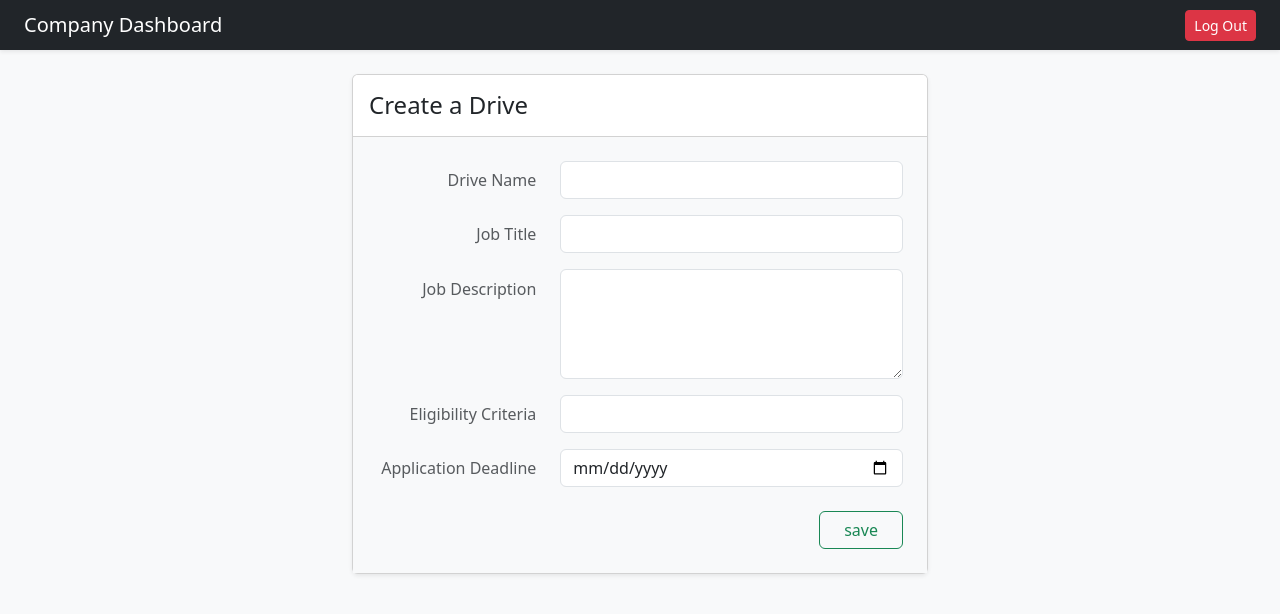
After one commit to 24f3001437-princegupta/Placement_Portal_project, a Flask app: page /create_drive/1 in a window 1280 px wide. The commit adds this page. Shown: the top 614 px of the page. Run offline with Flask 3, Linux system fonts and the light colour scheme.

Commit message:
Milestone-PPA Company-Dashboard-Management

```diff
--- a/application/controlers.py
+++ b/application/controlers.py
@@ -145,7 +145,7 @@ def blacklist_student(id):
 def home():
     return redirect("/login")
 
-@app.route("/complete_drive/<int:id>")
+@app.route("/admin_complete_drive/<int:id>")
 def complete_drive(id):
     this_drive=PlacementDrive.query.get(id)
 
@@ -153,3 +153,93 @@ def complete_drive(id):
         this_drive.status = 'Completed'
         db.session.commit()
     return redirect("/admin_dashboard")
+
+@app.route("/home/<int:id>")
+def company_home(id):
+    this_user=User.query.get(id)
+    if this_user and this_user.role=="company":
+        company_prof=Company.query.filter_by(user_id=id).first()
+        if company_prof.is_approved== True and company_prof.is_blacklisted== False:
+            upcoming_drives=PlacementDrive.query.filter_by(company_id=company_prof.id, status="Pending").all()
+            closed_drives=PlacementDrive.query.filter_by(company_id=company_prof.id, status="Closed").all()
+
+            return render_template("company_dashboard.html",
+                                   company=company_prof,
+                                   upcoming_drives=upcoming_drives,
+                                   closed_drives=closed_drives,
+                                   current_user=this_user)
+        elif company_prof.is_blacklisted == True:
+            return "<h1>Your company is blacklisted by Admin.</h1>"
+
+        else:
+            return "<h1>Wait for Admin approval.</h1>"
+
+    return redirect('/login')
+@app.route("/create_drive/<int:current_id>", methods=["GET", "POST"])
+def create_drive(current_id):
+    this_user = User.query.get(current_id)
+    if request.method == "POST":
+        d_name = request.form.get("drive_name")
+        j_title = request.form.get("job_title")
+        desc = request.form.get("description")
+        elig = request.form.get("eligibility")
+        deadln = request.form.get("deadline")
+        company_prof = Company.query.filter_by(user_id=this_user.id).first()
+
+        new_drive = PlacementDrive(
+            company_id=company_prof.id,
+            drive_name=d_name,
+            job_title=j_title,
+            description=desc,
+            eligibility=elig,
+            deadline=deadln,
+            status="Pending"
+        )
+
+        db.session.add(new_drive)
+        db.session.commit()
+
+        return redirect(f"/home/{this_user.id}")
+
+    return render_template("create_drive.html", current_user=this_user)
+
+@app.route("/comp_complete_drive/<int:id>")
+def company_complete_drive(id):
+    this_drive = PlacementDrive.query.get(id)
+    if this_drive:
+        this_drive.status = 'Closed'
+        db.session.commit()
+        company_prof = Company.query.get(this_drive.company_id)
+        return redirect(f"/home/{company_prof.user_id}")
+    return "Drive not found", 404
+
+@app.route("/view_drive/<int:id>")
+def view_drive(id):
+    this_drive=PlacementDrive.query.get(id)
+    all_applications = Application.query.filter_by(drive_id=id).all()
+
+    company_prof=Company.query.filter_by()
+    company_prof = Company.query.get(this_drive.company_id)
+    this_user = User.query.get(company_prof.user_id)
+
+    return render_template("view_app.html", drive=this_drive, applications=all_applications, current_user=this_user)
+
+@app.route("/review_student/<int:app_id>")
+def review_student(app_id):
+    this_application=Application.query.get(app_id)
+    this_student=Student.query.get(this_application.student_id)
+    this_drive=PlacementDrive.query.get(this_application.drive_id)
+
+    return render_template("review.html", application=this_application, student=this_student, drive=this_drive)
+
+
+@app.route("/update_status/<int:app_id>", methods=["POST"])
+def update_status(app_id):
+    this_application=Application.query.get(app_id)
+    if this_application:
+        new_status = request.form.get("status")
+        this_application.status = new_status
+        db.session.commit()
+        return redirect(f"/view_drive/{this_application.drive_id}")
+
+    return "Application not found", 404
--- a/application/models.py
+++ b/application/models.py
@@ -12,6 +12,7 @@ class Student(db.Model):
     user_id= db.Column(db.Integer, db.ForeignKey('user.id'), nullable=False)
     contact_info= db.Column(db.String(),unique= True,nullable=False)
     resume= db.Column(db.String())
+    department = db.Column(db.String())
     is_blacklisted= db.Column(db.Boolean(), default=False)
     full_name= db.Column(db.String(), nullable=False)
 
@@ -26,6 +27,8 @@ class Company(db.Model):
 class PlacementDrive(db.Model):
     id = db.Column(db.Integer(), primary_key=True)
     company_id = db.Column(db.Integer(), db.ForeignKey('company.id'), nullable=False)
+    drive_name = db.Column(db.String(100), nullable=False)
+    eligibility = db.Column(db.String(), nullable=True)
     job_title = db.Column(db.String(), nullable=False)
     description = db.Column(db.String(), nullable=False)
     deadline = db.Column(db.String(), nullable=False)
--- a/templates/admin_dashboard.html
+++ b/templates/admin_dashboard.html
@@ -139,7 +139,7 @@
                             <td>{{ drive.job_title }}</td>
                             <td>
                                 <a href="/view_drive/{{ drive.id }}" class="btn btn-outline-primary btn-sm">View Details</a>
-                                <a href="/complete_drive/{{ drive.id }}" class="btn btn-outline-success btn-sm">Mark as Complete</a>
+                                <a href="/admin_complete_drive/{{ drive.id }}" class="btn btn-outline-success btn-sm">Mark as Complete</a>
                             </td>
                         </tr>
                         {% endfor %}
--- /dev/null
+++ b/templates/create_drive.html
@@ -0,0 +1,49 @@
+<!DOCTYPE html>
+<html lang="en">
+<head>
+    <meta charset="UTF-8">
+    <title>Create a Drive</title>
+    <link href="https://cdn.jsdelivr.net/npm/bootstrap@5.3.0/dist/css/bootstrap.min.css" rel="stylesheet">
+</head>
+<body class="bg-light">
+    <nav class="navbar navbar-dark bg-dark mb-4 px-4 shadow-sm">
+        <span class="navbar-brand mb-0 h1"> Company Dashboard</span>
+        <a href="/login" class="btn btn-danger btn-sm">Log Out</a>
+    </nav>
+
+    <div class="container" style="max-width: 600px;">
+        <div class="card shadow-sm">
+            <div class="card-header bg-white py-3">
+                <h4 class="mb-0 fw-normal">Create a Drive</h4>
+            </div>
+            <div class="card-body bg-light p-4">
+                <form action="/create_drive/{{ current_user.id }}" method="POST">
+                    <div class="row mb-3 align-items-center">
+                        <div class="col-4 text-end text-muted">Drive Name</div>
+                        <div class="col-8"><input type="text" class="form-control" name="drive_name" required></div>
+                    </div>
+                    <div class="row mb-3 align-items-center">
+                        <div class="col-4 text-end text-muted">Job Title</div>
+                        <div class="col-8"><input type="text" class="form-control" name="job_title" required></div>
+                    </div>
+                    <div class="row mb-3">
+                        <div class="col-4 text-end text-muted mt-2">Job Description</div>
+                        <div class="col-8"><textarea class="form-control" name="description" rows="4" required></textarea></div>
+                    </div>
+                    <div class="row mb-3 align-items-center">
+                        <div class="col-4 text-end text-muted">Eligibility Criteria</div>
+                        <div class="col-8"><input type="text" class="form-control" name="eligibility" required></div>
+                    </div>
+                    <div class="row mb-4 align-items-center">
+                        <div class="col-4 text-end text-muted">Application Deadline</div>
+                        <div class="col-8"><input type="date" class="form-control" name="deadline" required></div>
+                    </div>
+                    <div class="text-end">
+                        <button type="submit" class="btn btn-outline-success px-4">save</button>
+                    </div>
+                </form>
+            </div>
+        </div>
+    </div>
+</body>
+</html>
```
Also changed, not shown: templates/company_dashboard.html (added, +84 -0 lines), templates/review.html (added, +48 -0 lines), templates/view_app.html (added, +43 -0 lines).
